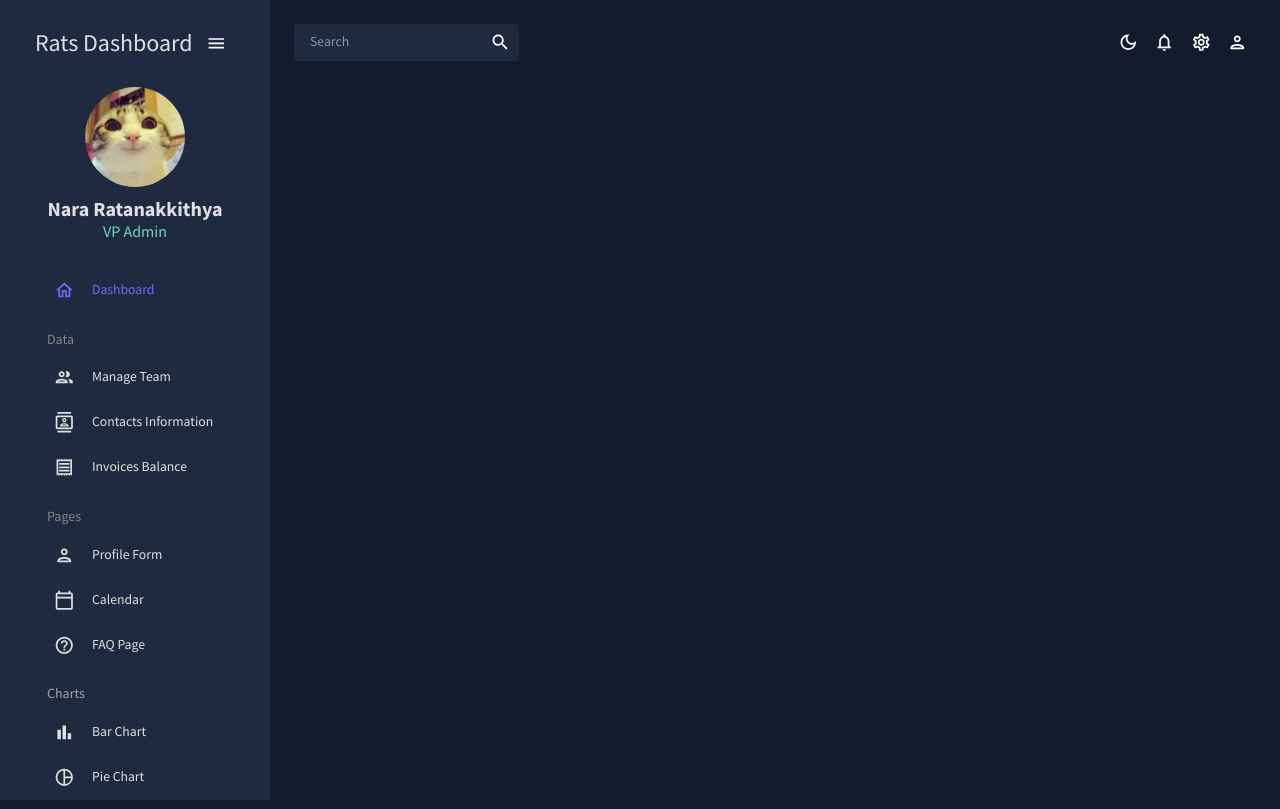
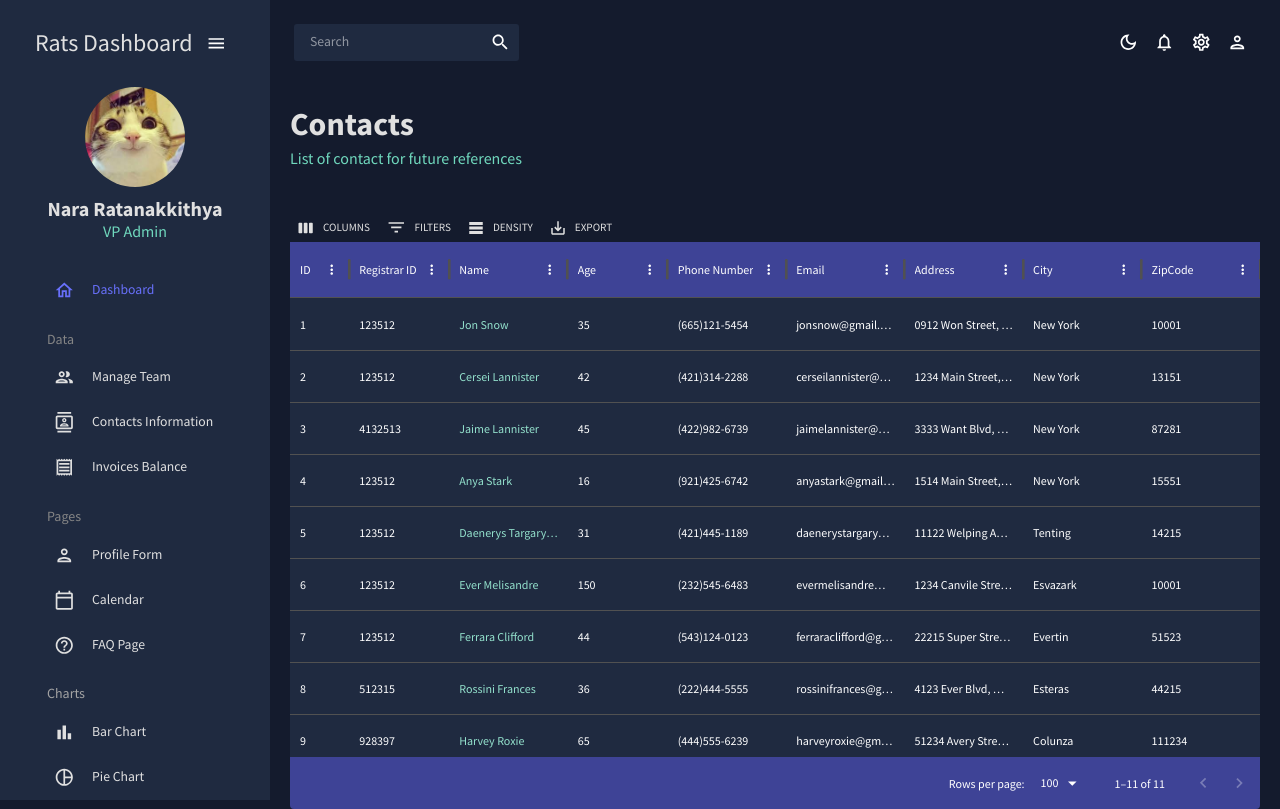
Before and after one commit to Kithya/admin-dashboard, a React (Vite) app: page /contacts in a window 1280 px wide. Built offline with nearby package versions, Linux system fonts and the light colour scheme.

Commit message:
completed invoice and contacts pages

```diff
--- a/src/App.jsx
+++ b/src/App.jsx
@@ -4,8 +4,8 @@
 import Sidebar from "./scenes/global/Sidebar";
 import Dashboard from "./scenes/dashboard";
 import Team from "./scenes/team";
-// import Invoices from "./scenes/invoices";
-// import Contacts from "./scenes/contacts";
+import Contacts from "./scenes/contacts";
+import Invoices from "./scenes/invoices";
 // import Bar from "./scenes/bar";
 // import Form from "./scenes/form";
 // import Line from "./scenes/line";
@@ -30,8 +30,8 @@
             <Routes>
               <Route path="/" element={<Dashboard />} />
               <Route path="/team" element={<Team />} />
-              {/* <Route path="/contacts" element={<Contacts />} /> */}
-              {/* <Route path="/invoices" element={<Invoices />} /> */}
+              <Route path="/contacts" element={<Contacts />} />
+              <Route path="/invoices" element={<Invoices />} />
               {/* <Route path="/form" element={<Form />} /> */}
               {/* <Route path="/bar" element={<Bar />} /> */}
               {/* <Route path="/pie" element={<Pie />} /> */}
--- a/src/components/Header.jsx
+++ b/src/components/Header.jsx
@@ -5,7 +5,7 @@
   const theme = useTheme();
   const color = tokens(theme.palette.mode);
   return (
-    <Box mb={"30px"} ml={"25px"}>
+    <Box mb={"30px"}>
       <Typography
         variant="h2"
         color={color.grey[100]}
--- /dev/null
+++ b/src/scenes/contacts/index.jsx
@@ -0,0 +1,96 @@
+import { Box } from "@mui/material";
+import { DataGrid, GridToolbar } from "@mui/x-data-grid";
+import { tokens } from "../../theme";
+import { mockDataContacts } from "../../data/mockData";
+import { Header } from "../../components/Header";
+import { useTheme } from "@mui/material";
+
+const Contacts = () => {
+  const theme = useTheme();
+  const colors = tokens(theme.palette.mode);
+  const columns = [
+    { field: "id", headerName: "ID", flex: 0.5 },
+    { field: "registrarId", headerName: "Registrar ID" },
+    {
+      field: "name",
+      headerName: "Name",
+      flex: 1,
+      cellClassName: "name-column--cell",
+    },
+    {
+      field: "age",
+      headerName: "Age",
+      type: "number",
+      headerAlign: "left",
+      align: "left",
+    },
+    {
+      field: "phone",
+      headerName: "Phone Number",
+      flex: 1,
+    },
+    {
+      field: "email",
+      headerName: "Email",
+      flex: 1,
+    },
+    {
+      field: "address",
+      headerName: "Address",
+      flex: 1,
+    },
+    {
+      field: "city",
+      headerName: "City",
+      flex: 1,
+    },
+    {
+      field: "zipCode",
+      headerName: "ZipCode",
+      flex: 1,
+    },
+  ];
+
+  return (
+    <Box m={"20px"}>
+      <Header title={"Contacts"} subtitle={"List of contact for future references"} />
+      <Box
+        m={"40px 0 0 0"}
+        height={"75vh"}
+        sx={{
+          "& .MuiDataGrid-root": {
+            border: "none",
+          },
+          "& .MuiDataGrid-cell": {
+            borderBottom: "none",
+          },
+          "& .name-column--cell": {
+            color: colors.greenAccent[300],
+          },
+          "& .MuiDataGrid-columnHeader": {
+            backgroundColor: colors.blueAccent[700],
+            borderBottom: "none",
+          },
+          "& .MuiDataGrid-virtualScroller": {
+            backgroundColor: colors.primary[400],
+          },
+          "& .MuiDataGrid-footerContainer": {
+            borderTop: "none",
+            backgroundColor: colors.blueAccent[700],
+          },
+          "& .MuiDataGrid-toolbarContainer .MuiButton-text": {
+            color: `${colors.grey[100]} !important`,
+          },
+        }}
+      >
+        <DataGrid
+          rows={mockDataContacts}
+          columns={columns}
+          slots={{toolbar: GridToolbar}}
+        />
+      </Box>
+    </Box>
+  );
+};
+
+export default Contacts;
--- /dev/null
+++ b/src/scenes/invoices/index.jsx
@@ -0,0 +1,78 @@
+import { Box, Typography, useTheme } from "@mui/material";
+import { DataGrid } from "@mui/x-data-grid";
+import { tokens } from "../../theme";
+import { mockDataInvoices } from "../../data/mockData";
+import { Header } from "../../components/Header";
+
+const Invoices = () => {
+  const theme = useTheme();
+  const colors = tokens(theme.palette.mode);
+  const columns = [
+    { field: "id", headerName: "ID" },
+    {
+      field: "name",
+      headerName: "Name",
+      flex: 1,
+      cellClassName: "name-column--cell",
+    },
+    {
+      field: "email",
+      headerName: "Email",
+      flex: 1,
+    },
+    {
+      field: "cost",
+      headerName: "Cost",
+      flex: 1,
+      renderCell: (params) => (
+        <Typography color={colors.greenAccent[500]} sx={{ display: "inline" }}>
+          ${params.row.cost}
+        </Typography>
+      ),
+    },
+    {
+      field: "date",
+      headerName: "Date",
+      flex: 1,
+    },
+  ];
+
+  return (
+    <Box m={"20px"}>
+      <Header title={"Invoices"} subtitle={"List of balance"} />
+      <Box
+        m={"40px 0 0 0"}
+        height={"75vh"}
+        sx={{
+          "& .MuiDataGrid-root": {
+            border: "none",
+          },
+          "& .MuiDataGrid-cell": {
+            borderBottom: "none",
+          },
+          "& .name-column--cell": {
+            color: colors.greenAccent[300],
+          },
+          "& .MuiDataGrid-columnHeader": {
+            backgroundColor: colors.blueAccent[700],
+            borderBottom: "none",
+          },
+          "& .MuiDataGrid-virtualScroller": {
+            backgroundColor: colors.primary[400],
+          },
+          "& .MuiDataGrid-footerContainer": {
+            borderTop: "none",
+            backgroundColor: colors.blueAccent[700],
+          },
+          "& .MuiCheckbox-root": {
+            color: `${colors.greenAccent[200]} !important`,
+          },
+        }}
+      >
+        <DataGrid checkboxSelection rows={mockDataInvoices} columns={columns} />
+      </Box>
+    </Box>
+  );
+};
+
+export default Invoices;
--- a/src/scenes/team/index.jsx
+++ b/src/scenes/team/index.jsx
@@ -34,6 +34,7 @@
       field: "email",
       headerName: "Email",
       flex: 1,
+      cellClassName: "name-column--cell",
     },
     {
       field: "access",
@@ -70,7 +71,32 @@
   return (
     <Box m={"20px"}>
       <Header title={"Team"} subtitle={"Managing Team Members"} />
-      <Box m={"40px 0 0 0"} height={"75vh"}>
+      <Box
+        m={"40px 0 0 0"}
+        height={"75vh"}
+        sx={{
+          "& .MuiDataGrid-root": {
+            border: "none",
+          },
+          "& .MuiDataGrid-cell": {
+            borderBottom: "none",
+          },
+          "& .name-column--cell": {
+            color: colors.greenAccent[300],
+          },
+          "& .MuiDataGrid-columnHeader": {
+            backgroundColor: colors.blueAccent[700],
+            borderBottom: "none",
+          },
+          "& .MuiDataGrid-virtualScroller": {
+            backgroundColor: colors.primary[400],
+          },
+          "& .MuiDataGrid-footerContainer": {
+            borderTop: "none",
+            backgroundColor: colors.blueAccent[700]
+          }
+        }}
+      >
         <DataGrid rows={mockDataTeam} columns={columns} />
       </Box>
     </Box>
```
Also changed, not shown: src/scenes/form/index.jsx (added).
